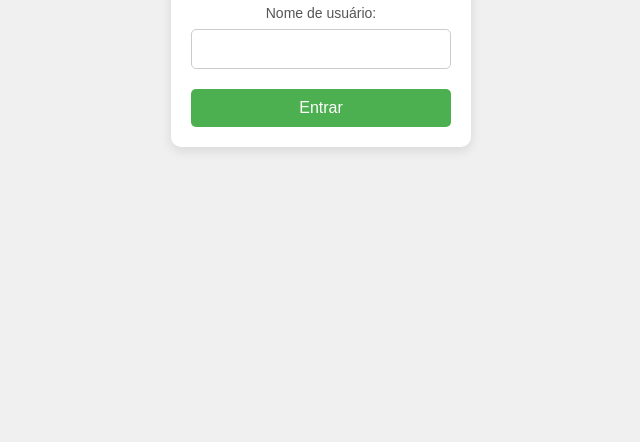
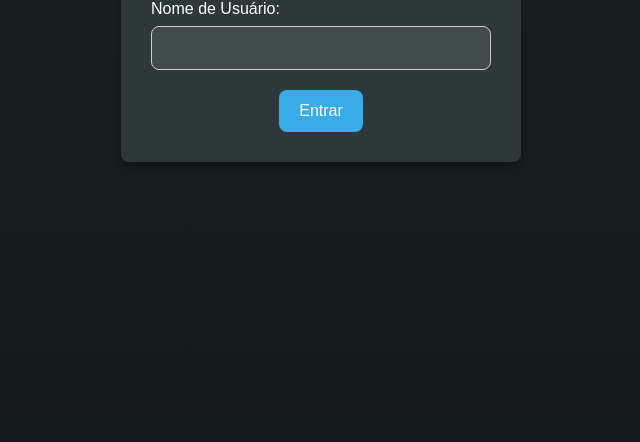
Before and after one commit to EderKr/Chat-Roma-Ai, a website: page login.html in a window 1280 px wide. Shown: the part 358-800 px from the top of the page, without its empty margins (319-959 px from the left). Drawn offline with Linux system fonts and the light colour scheme.

Commit message:
lastchange

```diff
--- a/login.html
+++ b/login.html
@@ -1,21 +1,27 @@
 <!DOCTYPE html>
-<html lang="pt-BR">
+<html lang="pt-br">
 <head>
     <meta charset="UTF-8">
     <meta name="viewport" content="width=device-width, initial-scale=1.0">
-    <title>Login - Chat</title>
+    <title>Login</title>
     <link rel="stylesheet" href="styles.css">
 </head>
 <body>
     <div class="login-container">
-        <h2>Login</h2>
+        <h2>Bem-vindo ao Chat!</h2>
         <form id="loginForm">
-            <label for="username">Nome de usuário:</label>
+            <label for="username">Nome de Usuário:</label>
             <input type="text" id="username" name="username" required>
             <button type="submit">Entrar</button>
         </form>
     </div>
-
-    <script src="login.js"></script>
+    <script>
+        document.getElementById('loginForm').addEventListener('submit', function(event) {
+            event.preventDefault();
+            const username = document.getElementById('username').value;
+            localStorage.setItem('username', username);
+            window.location.href = '/index.html';
+        });
+    </script>
 </body>
 </html>
--- a/styles.css
+++ b/styles.css
@@ -6,74 +6,86 @@
 
 body {
     font-family: Arial, sans-serif;
-    background-color: #f0f0f0;
+    background: linear-gradient(to bottom, #192428, #121a1e);
     display: flex;
     justify-content: center;
     align-items: center;
     height: 100vh;
+    padding: 0 10px;
 }
 
 .login-container {
-    background-color: #fff;
-    padding: 20px;
-    border-radius: 10px;
-    box-shadow: 0px 4px 12px rgba(0, 0, 0, 0.1);
-    width: 300px;
+    background-color: #2d383c;
+    padding: 30px;
+    border-radius: 8px;
+    width: 100%;
+    max-width: 400px;
+    box-shadow: 0 4px 8px rgba(0, 0, 0, 0.3);
     text-align: center;
 }
 
 h2 {
+    color: #fff;
+    font-size: 24px;
     margin-bottom: 20px;
-    font-size: 24px;
-    color: #333;
-}
-
-form {
-    display: flex;
-    flex-direction: column;
 }
 
 label {
+    color: #fff;
+    font-size: 16px;
     margin-bottom: 8px;
-    font-size: 14px;
-    color: #555;
+    display: block;
+    text-align: left;
 }
 
 input[type="text"] {
-    padding: 10px;
+    width: 100%;
+    padding: 12px;
     margin-bottom: 20px;
     border: 1px solid #ccc;
-    border-radius: 5px;
+    border-radius: 8px;
     font-size: 16px;
-    width: 100%;
+    background-color: #414c50;
+    color: #fff;
+    transition: border-color 0.3s;
+}
+
+input[type="text"]:focus {
+    border-color: #39ace7;
+    outline: none;
 }
 
 button {
-    padding: 10px;
-    background-color: #4CAF50;
+    padding: 12px 20px;
+    background-color: #39ace7;
     color: white;
     border: none;
-    border-radius: 5px;
+    border-radius: 8px;
     font-size: 16px;
     cursor: pointer;
+    transition: background-color 0.3s;
 }
 
 button:hover {
-    background-color: #45a049;
+    background-color: #0784b5;
+}
+
+button:focus {
+    outline: none;
+    box-shadow: 0 0 0 2px rgba(57, 172, 231, 0.5);
 }
 
 @media (max-width: 600px) {
     .login-container {
         width: 90%;
-        padding: 15px;
+        padding: 20px;
     }
 
     h2 {
         font-size: 20px;
     }
 
-    input[type="text"],
-    button {
-        font-size: 14px;
-    }
+    input[type="text"], button {
+        font-size: 14px;
+    }
 }
```
